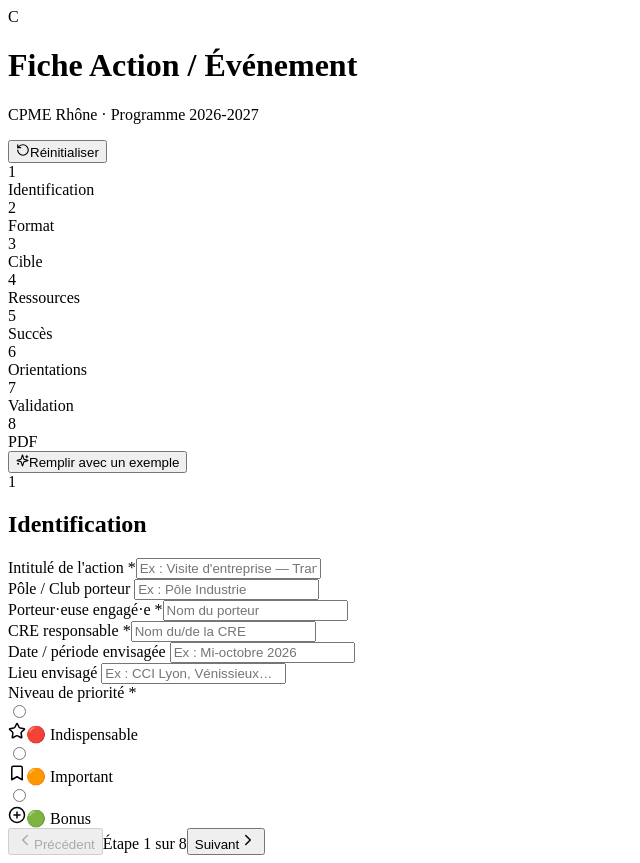
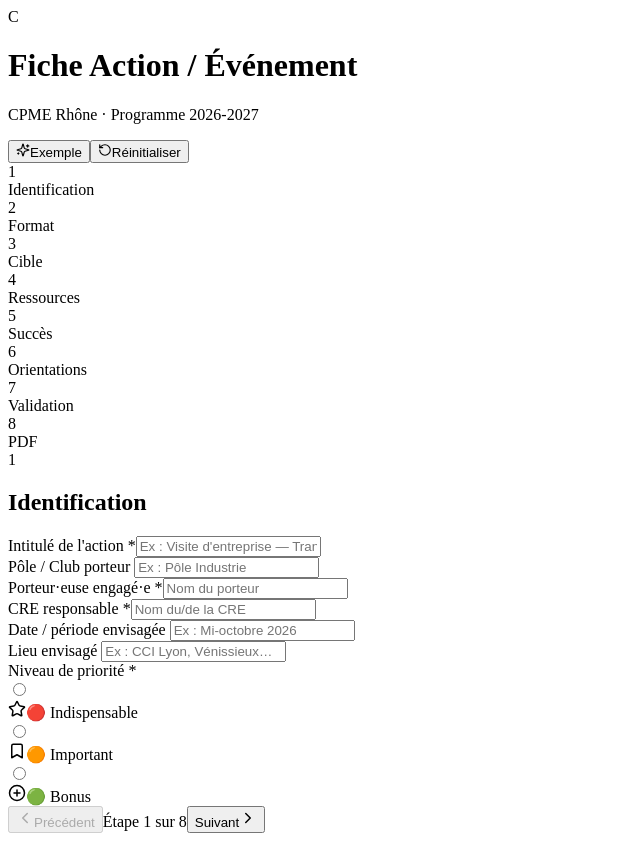
Before and after one commit to fabriceliut/event-cpme-form, a React (Vite) app: page / in a window 1280 px wide. Shown: the whole page, without its empty margins (0-640 px from the left). After the commit the page ends 841 px from the top, so only its background shows below. Built offline with nearby package versions, Linux system fonts and the light colour scheme; the HTML template or start-up script is replaced by a standard one.

Commit message:
ux: demo button in header, ratio non-adherents auto-calculated

```diff
--- a/src/App.jsx
+++ b/src/App.jsx
@@ -102,6 +102,14 @@ export default function App() {
               </span>
             )}
             <button
+              onClick={() => { fillDemo(); setStep(1); setErrors([]); setShowErrors(false) }}
+              className="flex items-center gap-1.5 px-3 py-2 rounded-lg text-xs font-semibold text-amber-600 bg-amber-50 hover:bg-amber-100 border border-amber-200 transition-colors"
+              title="Remplir avec un exemple"
+            >
+              <Sparkles size={14} />
+              <span className="hidden sm:inline">Exemple</span>
+            </button>
+            <button
               onClick={() => setShowReset(true)}
               className="flex items-center gap-1.5 px-3 py-2 rounded-lg text-xs font-semibold text-slate-500 hover:text-slate-700 hover:bg-slate-100 transition-colors"
               title="Réinitialiser le formulaire"
@@ -112,18 +120,8 @@ export default function App() {
           </div>
         </div>
         {/* Stepper */}
-        <div className="max-w-4xl mx-auto px-4 md:px-6 pb-2 pt-2">
+        <div className="max-w-4xl mx-auto px-4 md:px-6 pb-4 pt-2">
           <Stepper current={step} />
-        </div>
-        {/* Demo button */}
-        <div className="max-w-4xl mx-auto px-4 md:px-6 pb-3 flex justify-end">
-          <button
-            onClick={() => { fillDemo(); setStep(1); setErrors([]); setShowErrors(false) }}
-            className="flex items-center gap-1.5 px-3 py-1.5 rounded-lg text-xs font-semibold text-amber-600 bg-amber-50 hover:bg-amber-100 border border-amber-200 transition-colors"
-          >
-            <Sparkles size={13} />
-            <span>Remplir avec un exemple</span>
-          </button>
         </div>
       </header>
 
--- a/src/components/PdfTemplate.jsx
+++ b/src/components/PdfTemplate.jsx
@@ -71,7 +71,7 @@ export default function PdfTemplate({ data }) {
           <Table rows={[
             ['Profil dirigeant', fmt(data.profil)],
             ['Effectif cible', fmt(data.effectif)],
-            ['Ratio (Adh. / Non-adh.)', `${fmt(data.ratioAdherents, '0')}% / ${fmt(data.ratioNonAdherents, '0')}%`],
+            ['Ratio (Adh. / Non-adh.)', `${fmt(data.ratioAdherents, '0')}% / ${Math.max(0, 100 - Number(data.ratioAdherents || 0))}%`],
           ]} />
           <div style={{ borderLeft: '1px solid #e2e8f0', paddingLeft: '12px' }}>
             <Row label="Fonction principale">
--- a/src/components/steps/Step3CibleCadre.jsx
+++ b/src/components/steps/Step3CibleCadre.jsx
@@ -20,13 +20,21 @@ export default function Step3CibleCadre({ data, onChange, showErrors = false })
           <FormGroup label="Effectif cible (min)">
             <Input name="effectif" type="number" min="0" value={data.effectif} onChange={onChange} placeholder="Ex : 30" />
           </FormGroup>
-          <FormGroup label="Ratio Adhérents / Non-adhérents">
+          <FormGroup label="Ratio Adhérents %">
             <div className="flex items-center gap-2">
-              <Input name="ratioAdherents" type="number" min="0" max="100" value={data.ratioAdherents} onChange={onChange} placeholder="80" className="text-center" />
-              <span className="text-slate-400 font-bold text-sm flex-shrink-0">% /</span>
-              <Input name="ratioNonAdherents" type="number" min="0" max="100" value={data.ratioNonAdherents} onChange={onChange} placeholder="20" className="text-center" />
+              <Input
+                name="ratioAdherents"
+                type="number" min="0" max="100"
+                value={data.ratioAdherents}
+                onChange={onChange}
+                placeholder="80"
+                className="text-center"
+              />
               <span className="text-slate-400 font-bold text-sm flex-shrink-0">%</span>
             </div>
+            {data.ratioAdherents !== '' && (
+              <p className="text-xs text-slate-400 mt-1">Non-adhérents : {Math.max(0, 100 - Number(data.ratioAdherents))}%</p>
+            )}
           </FormGroup>
         </div>
       </div>
--- a/src/components/steps/StepReview.jsx
+++ b/src/components/steps/StepReview.jsx
@@ -110,7 +110,7 @@ export default function StepReview({ data }) {
             rows: [
               ['Profil', data.profil],
               ['Effectif cible', data.effectif],
-              ['Ratio Adh./Non-adh.', `${data.ratioAdherents || 0}% / ${data.ratioNonAdherents || 0}%`],
+              ['Ratio Adh./Non-adh.', `${data.ratioAdherents || 0}% / ${Math.max(0, 100 - Number(data.ratioAdherents || 0))}%`],
               ['Fonction principale', data.fonctionPrincipale],
               ['Fonction secondaire', data.fonctionSecondaire],
               ['Piliers CPME', piliers.join(', ')],
```
